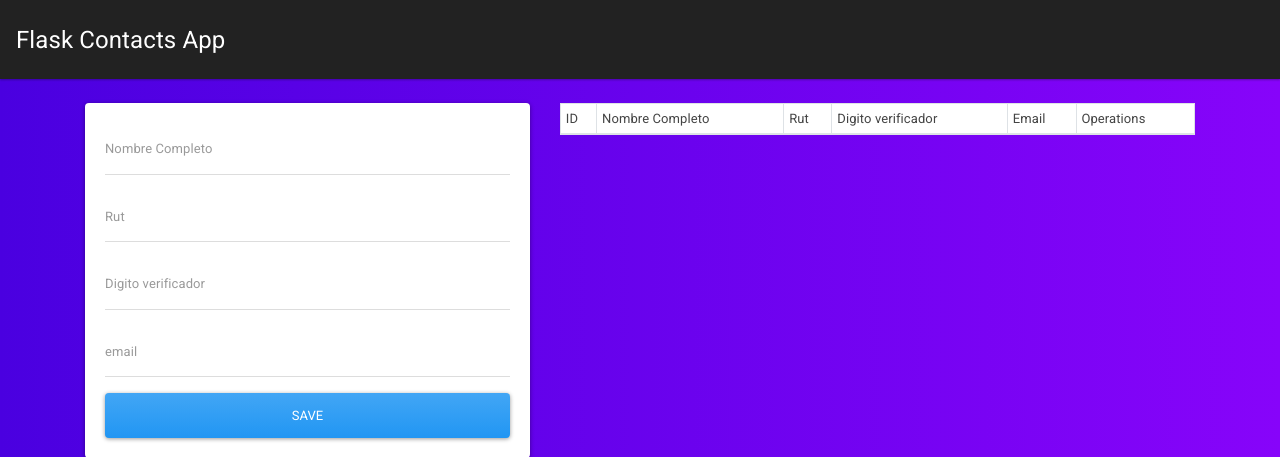
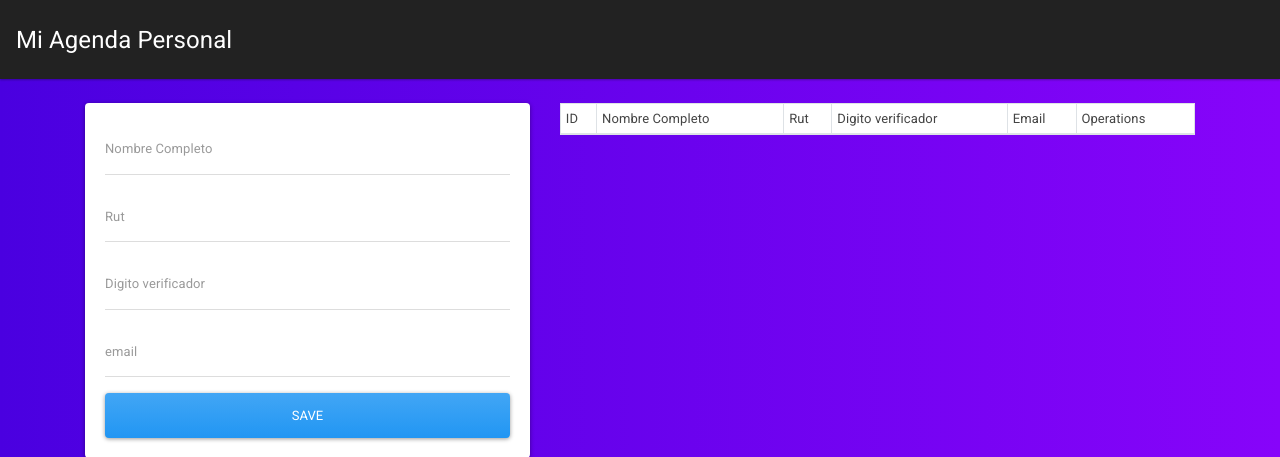
Before and after one commit to RodrigooDS/Testing, a Flask app: page / in a window 1280 px wide. Shown: the top 457 px of the page. Run offline with Flask 2, Linux system fonts and the light colour scheme; data that the repository does not hold is empty; some libraries are stand-ins or nearby versions.

Commit message:
Update layout.html

```diff
--- a/templates/layout.html
+++ b/templates/layout.html
@@ -1,5 +1,5 @@
 <!DOCTYPE html>
-<html lang="en">
+<html lang="es">
   <head>
     <meta charset="UTF-8">
     <title>FLASK CRUD</title>
@@ -11,7 +11,7 @@
 
     <!-- NAVIGATION  -->
     <nav class="navbar navbar-dark bg-dark">
-      <a class="navbar-brand" href="/">Flask Contacts App</a>
+      <a class="navbar-brand" href="/">Mi Agenda Personal</a>
     </nav>
 
     <div class="container pt-4">
```
